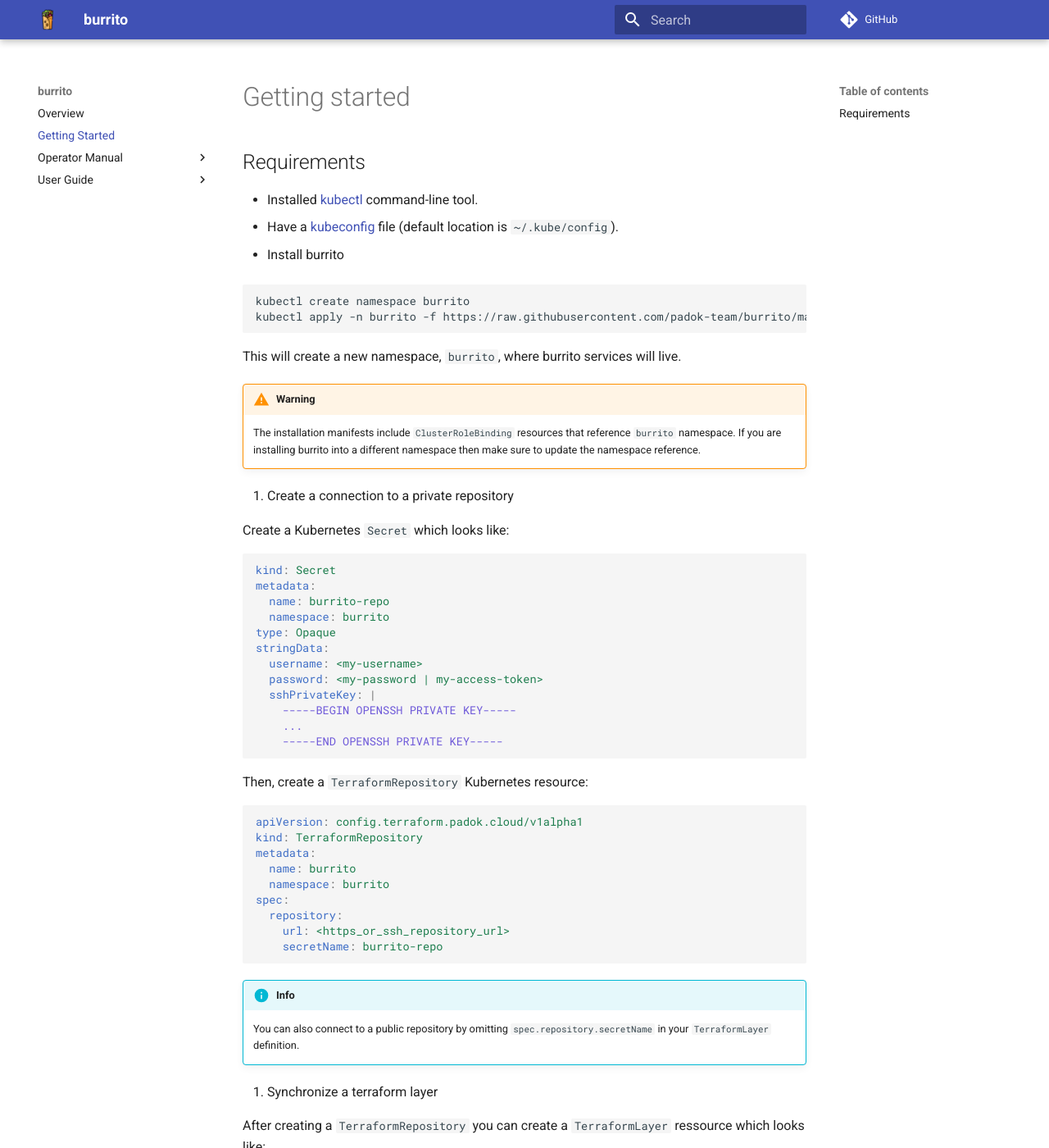
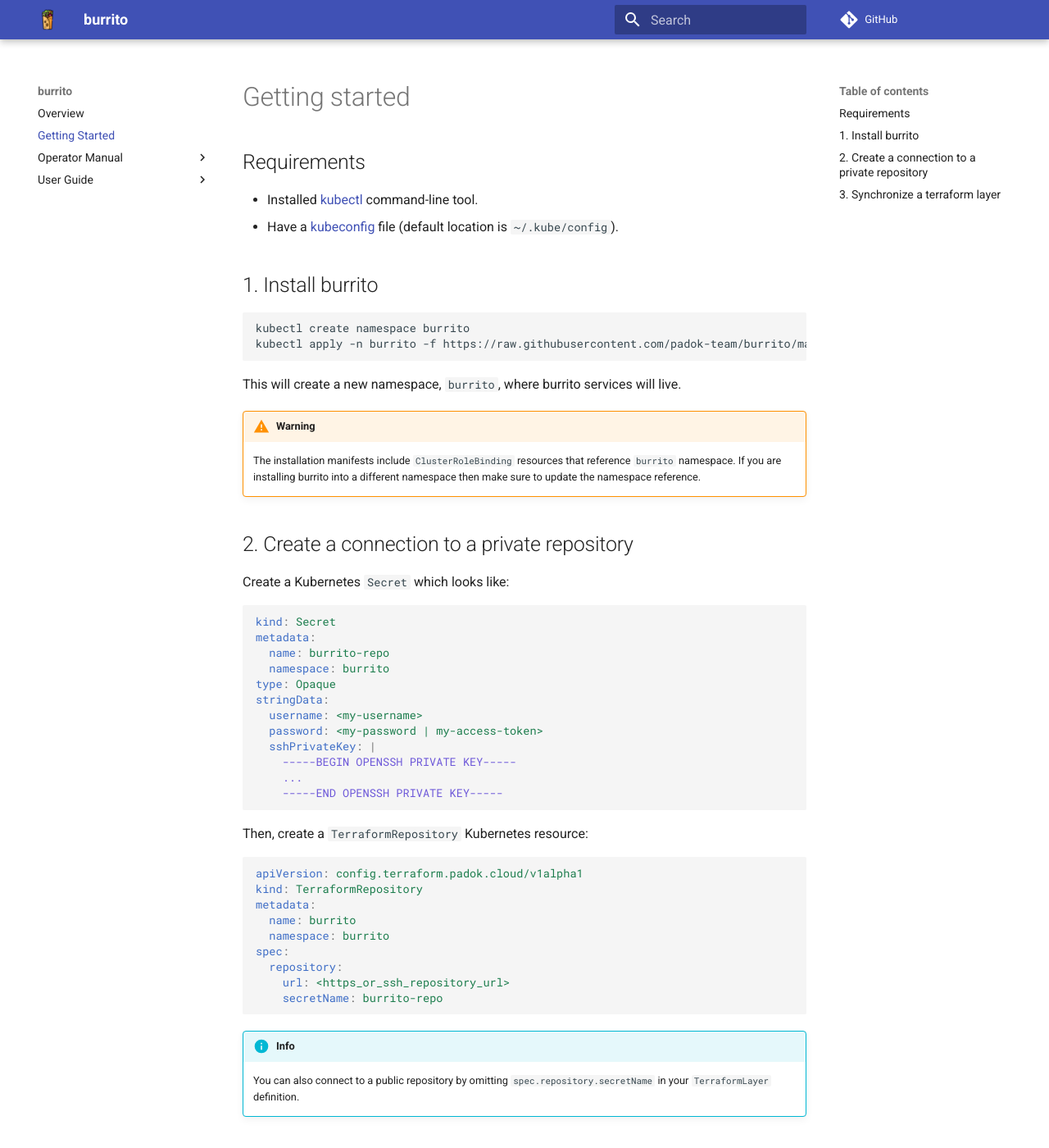
Before and after one commit to padok-team/burrito, an MkDocs documentation site: the page built from docs/getting-started.md, in a window 1280 px wide and 1400 px high. Shown: the whole window at 82% size. Built offline with MkDocs 1.6.1 and Material for MkDocs 9.7.7, drawn with Linux system fonts in a browser that asks for light colours; comment, search, counter and statistics services are not loaded; some of the changed text lies outside the part shown.

Commit message:
docs: fix getting started

````diff
--- a/docs/getting-started.md
+++ b/docs/getting-started.md
@@ -5,7 +5,7 @@
 - Installed [kubectl](https://kubernetes.io/docs/tasks/tools/install-kubectl/) command-line tool.
 - Have a [kubeconfig](https://kubernetes.io/docs/tasks/access-application-cluster/configure-access-multiple-clusters/) file (default location is `~/.kube/config`).
 
-1. Install burrito
+## 1. Install burrito
 
 ```bash
 kubectl create namespace burrito
@@ -17,7 +17,7 @@ This will create a new namespace, `burrito`, where burrito services will live.
 !!! warning
     The installation manifests include `ClusterRoleBinding` resources that reference `burrito` namespace. If you are installing burrito into a different namespace then make sure to update the namespace reference.
 
-2. Create a connection to a private repository
+## 2. Create a connection to a private repository
 
 Create a Kubernetes `Secret` which looks like:
 
@@ -53,7 +53,7 @@ spec:
 !!! info
     You can also connect to a public repository by omitting `spec.repository.secretName` in your `TerraformLayer` definition.
 
-3. Synchronize a terraform layer
+## 3. Synchronize a terraform layer
 
 After creating a `TerraformRepository` you can create a `TerraformLayer` ressource which looks like:
 
````
